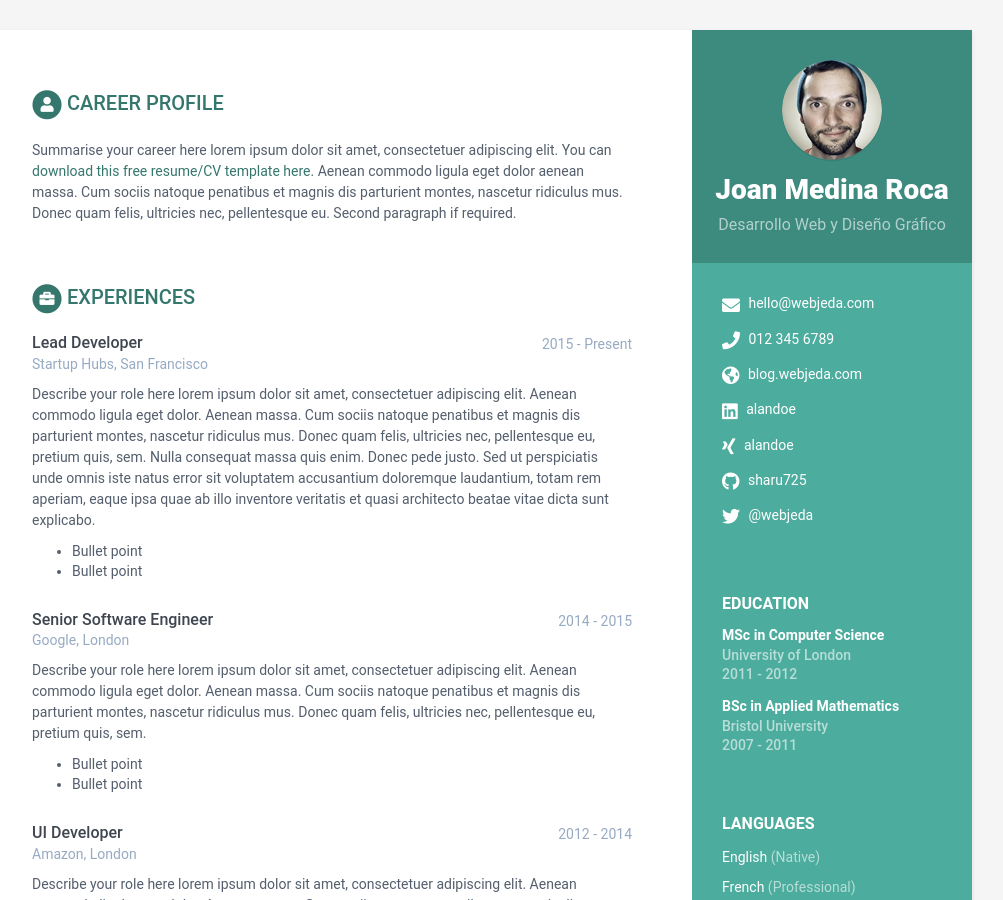
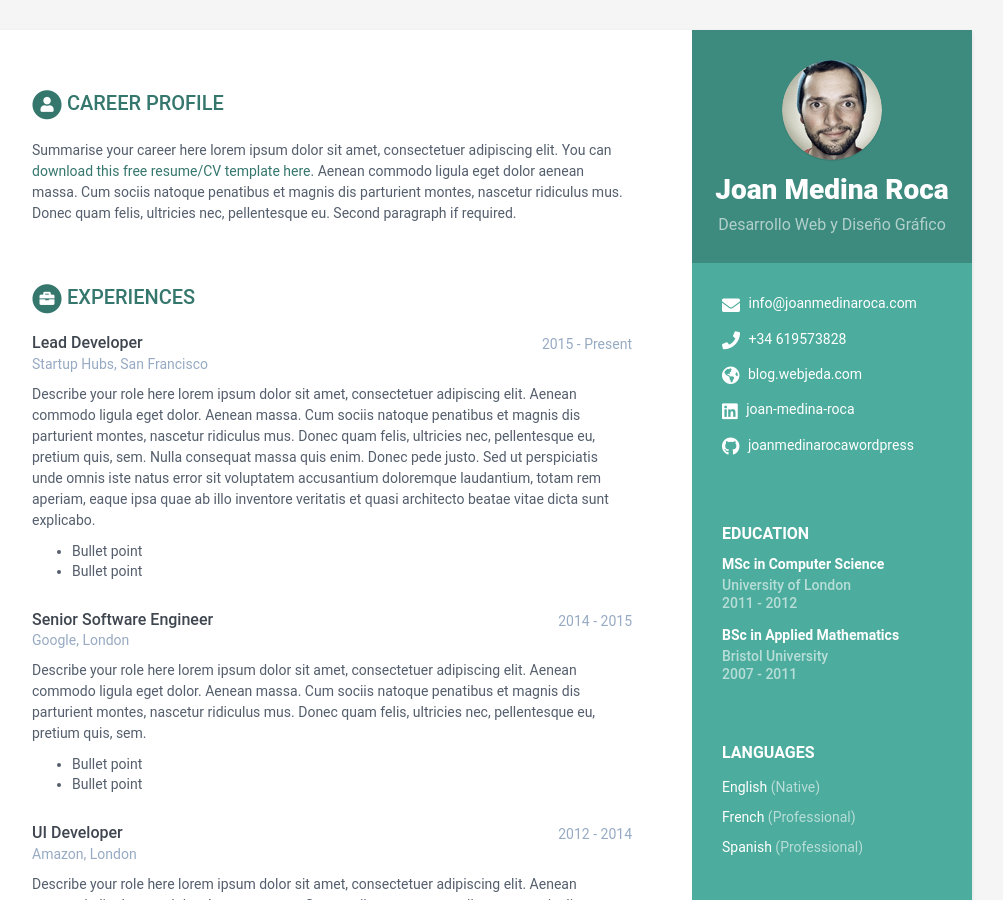
Before and after one commit to joan-medina-roca/cv.joanmedinaroca.com, a Jekyll site: the page built from index.html, in a window 1280 px wide and 900 px high. Shown: the whole window, without its empty margins (168-1171 px from the left). Built offline with Jekyll 4.4.1, drawn with Linux system fonts in a browser that asks for light colours.

Commit message:
profile modifications

```diff
--- a/_data/data.yml
+++ b/_data/data.yml
@@ -12,16 +12,16 @@ sidebar:
   avatar: profile.png #place a 100x100 picture inside /assets/images/ folder and provide the name of the file below
 
   # Sidebar links
-  email: hello@webjeda.com
-  phone: 012 345 6789
+  email: info@joanmedinaroca.com
+  phone: +34 619573828
   website: blog.webjeda.com #do not add http://
-  linkedin: alandoe
-  xing: alandoe
-  github: sharu725
+  linkedin: joan-medina-roca
+  xing:
+  github: joanmedinarocawordpress
   telegram: # add your nickname without '@' sign
   gitlab:
   bitbucket:
-  twitter: "@webjeda"
+  twitter:
   stack-overflow: # Number/Username, e.g. 123456/alandoe
   codewars:
   goodreads: # Number-Username, e.g. 123456-alandoe
@@ -197,5 +197,5 @@ skills:
     - name: Sketch & Photoshop
       level: 60%
 
-footer: <style="display:none;">
+footer: >
   Designed with <i class="fas fa-heart"></i> by <a href="http://themes.3rdwavemedia.com" target="_blank" rel="nofollow">Xiaoying Riley</a>
```
